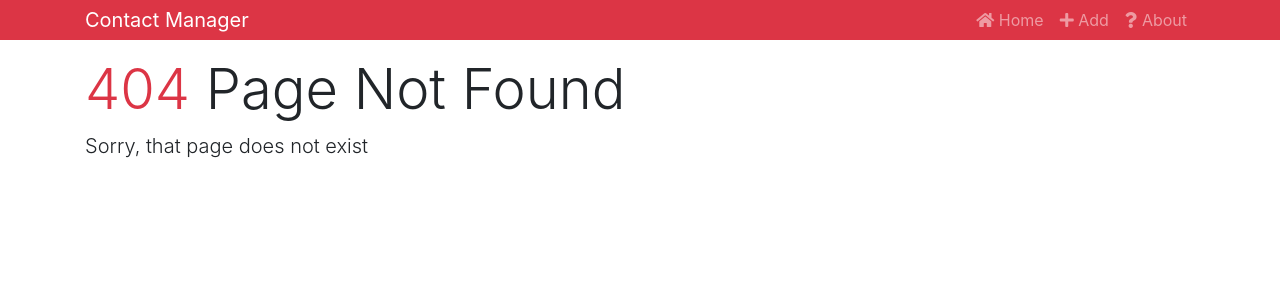
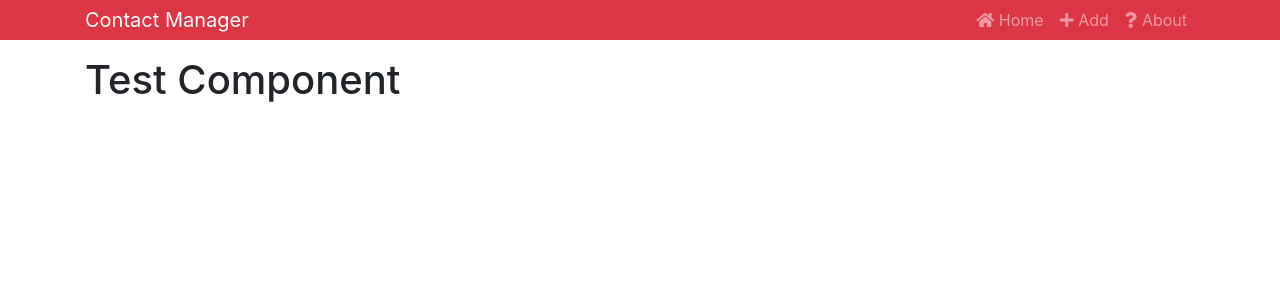
Before and after one commit to AlexLMiddleton/contactmanager, a React (Create React App) app: page /test in a window 1280 px wide. Before the commit this address had no page. Shown: the top 300 px of the page. Built offline with nearby package versions, Linux system fonts and the light colour scheme.

Commit message:
Added lifecycle methods tutorial

```diff
--- a/src/App.js
+++ b/src/App.js
@@ -5,6 +5,7 @@
 import Header from "./components/layout/Header";
 import About from "./components/pages/About";
 import NotFound from "./components/pages/NotFound";
+import Test from "./components/test/Test";
 
 import { Provider } from "./context";
 
@@ -23,6 +24,7 @@
 								<Route exact path="/" component={Contacts} />
 								<Route exact path="/contact/add" component={AddContact} />
 								<Route exact path="/about" component={About} />
+								<Route exact path="/test" component={Test} />
 								<Route component={NotFound} />
 							</Switch>
 						</div>
--- /dev/null
+++ b/src/components/test/Test.js
@@ -0,0 +1,33 @@
+import React, { Component } from "react";
+
+class Test extends Component {
+	componentDidMount() {
+		console.log("componentDidMount...");
+	}
+
+	componentWillMount() {
+		console.log("componentWillMount...");
+	}
+
+	componentDidUpdate() {
+		console.log("componentDidUpdate");
+	}
+
+	componentWillUpdate() {
+		console.log("componentWillUpdate");
+	}
+
+	componentWillReceiveProps(nextProps, nextState) {
+		console.log("componentWillReceiveProps...");
+	}
+
+	render() {
+		return (
+			<div>
+				<h1>Test Component</h1>
+			</div>
+		);
+	}
+}
+
+export default Test;
```
